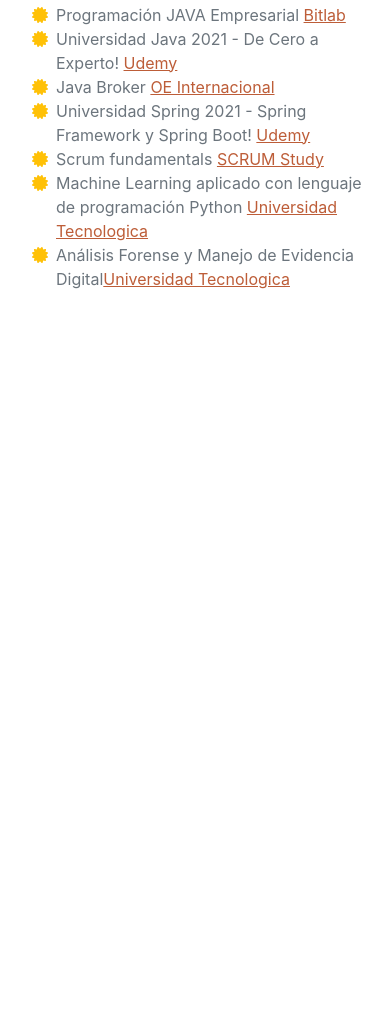
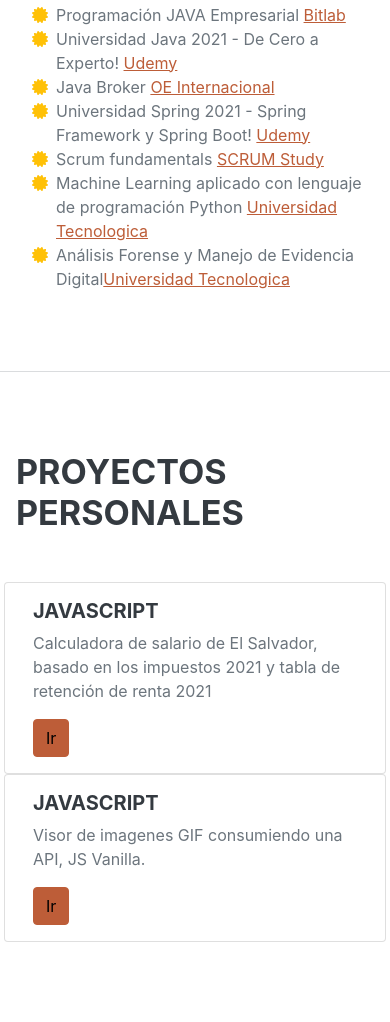
Before and after one commit to IsaiasOrtiz/perfil, a plain HTML site: page index.html in a window 390 px wide. Shown: the part 3910-4932 px from the top of the page. Before the commit the page ends 4281 px from the top, so only its background shows below. Drawn offline with nearby package versions, Linux system fonts and the light colour scheme; a web font is replaced by a local one.

Commit message:
agregando seccion proyectos

```diff
--- a/index.html
+++ b/index.html
@@ -46,6 +46,7 @@
                     <li class="nav-item"><a class="nav-link js-scroll-trigger" href="#skills">Habilidades</a></li>
                     <li class="nav-item"><a class="nav-link js-scroll-trigger" href="#interests">Intereses</a></li>
                     <li class="nav-item"><a class="nav-link js-scroll-trigger" href="#awards">Certificaciones</a></li>
+                    <li class="nav-item"><a class="nav-link js-scroll-trigger" href="#proyectos">Proyectos</a></li>
                 </ul>
             </div>
         </nav>
@@ -179,7 +180,7 @@
                         </li>
                         <li>
                             <span class="fa-li"><i class="fas fa-certificate text-warning"></i></span>
-                            Universidad Java 2021 - De Cero a Experto! <a href="https://www.udemy.com/certificate/UC-28a35093-c3a8-46aa-b843-1bf4885e59d6/">Udemy</a>
+                            Universidad Java 2021 - De Cero a Experto! <a href="https://www.udemy.com/certificate/UC-28a35093-c3a8-46aa-b843-1bf4885e59d6/"  target="_blank">Udemy</a>
                         </li>
                         <li>
                             <span class="fa-li"><i class="fas fa-certificate text-warning"></i></span>
@@ -187,11 +188,11 @@
                         </li>
                         <li>
                             <span class="fa-li"><i class="fas fa-certificate text-warning"></i></span>
-                            Universidad Spring 2021 - Spring Framework y Spring Boot! <a href="https://www.udemy.com/certificate/UC-00a4161b-4ccb-4e58-aa14-02438bbc5ec8/">Udemy</a>
+                            Universidad Spring 2021 - Spring Framework y Spring Boot! <a  target="_blank" href="https://www.udemy.com/certificate/UC-00a4161b-4ccb-4e58-aa14-02438bbc5ec8/">Udemy</a>
                         </li>
                         <li>
                             <span class="fa-li"><i class="fas fa-certificate text-warning"></i></span>
-                            Scrum fundamentals <a href="https://c46e136a583f7e334124-ac22991740ab4ff17e21daf2ed577041.ssl.cf1.rackcdn.com/Certificate/ScrumFundamentalsCertified-DouglasIsaiasValleOrtiz-805688.pdf">SCRUM Study</a>
+                            Scrum fundamentals <a target="_blank" href="https://c46e136a583f7e334124-ac22991740ab4ff17e21daf2ed577041.ssl.cf1.rackcdn.com/Certificate/ScrumFundamentalsCertified-DouglasIsaiasValleOrtiz-805688.pdf">SCRUM Study</a>
                         </li>
                         <li>
                             <span class="fa-li"><i class="fas fa-certificate text-warning"></i></span>
@@ -206,6 +207,29 @@
                     </ul>
                 </div>
             </section>
+            <hr class="m-0" />
+            <section class="resume-section" id="proyectos">
+                <div class="resume-section-content">
+                    <h2 class="mb-5">Proyectos personales</h2>
+                    <div class="row">
+                        <div class="card col-md-3">
+                            <div class="card-body">
+                              <h5 class="card-title">JavaScript</h5>
+                              <p class="card-text">Calculadora de salario de El Salvador, basado en los impuestos 2021 y tabla de retención de renta 2021</p>
+                              <a href="https://isaiasortiz.github.io/CalculoDeSalarioElSalvador/" target="_blank" class="btn btn-primary block">Ir</a>
+                            </div>
+                          </div>
+                           <div class="card  col-md-3">
+                            <div class="card-body">
+                              <h5 class="card-title">JavaScript</h5>
+                              <p class="card-text">Visor de imagenes GIF consumiendo una API, JS Vanilla.</p>
+                              <a href="https://isaiasortiz.github.io/js_pure_get_api/" target="_blank" class="btn btn-primary">Ir</a>
+                            </div>
+                          </div>
+                    </div>
+                </div>
+            </section>
+
         </div>
         <script>
             let dia = new Date();
```
